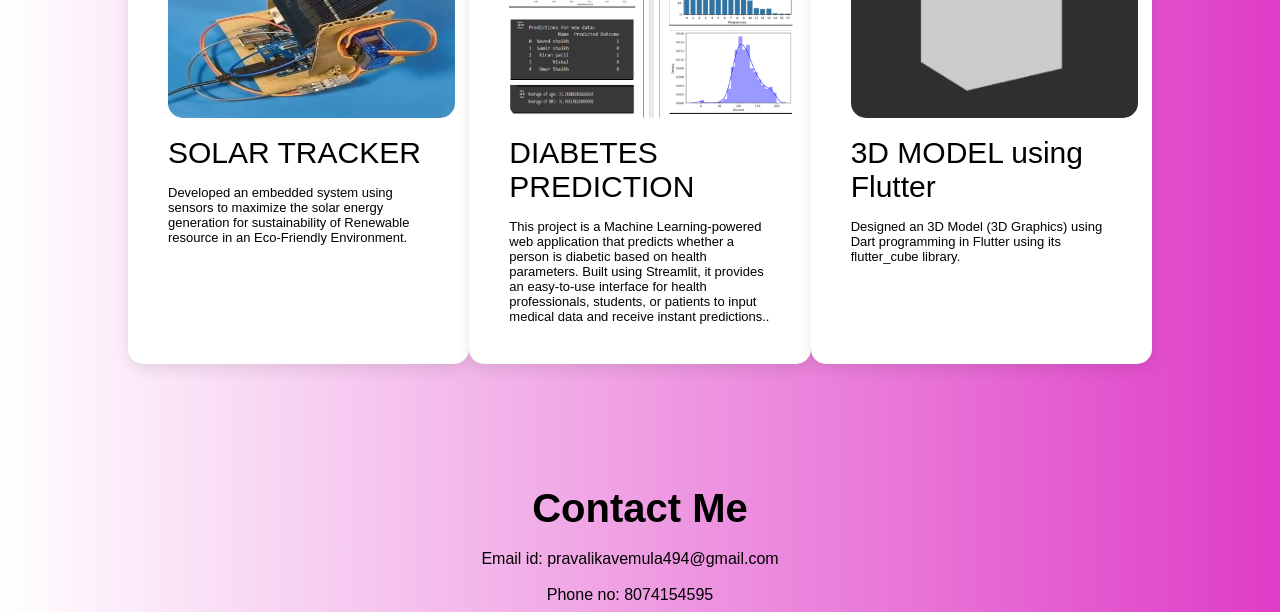
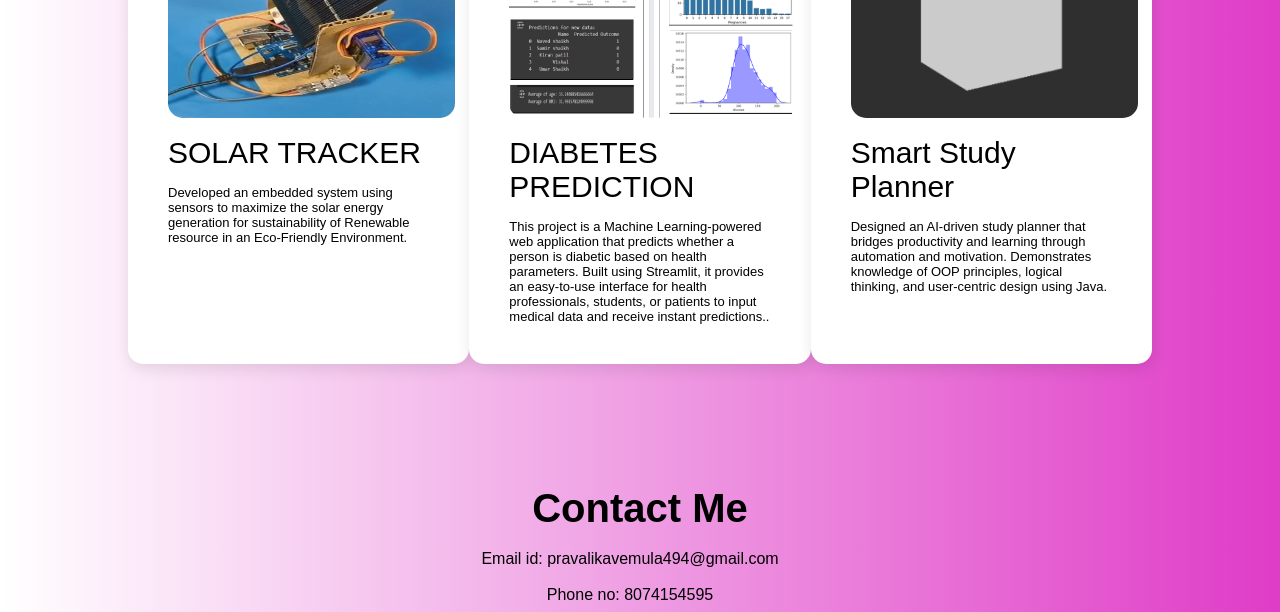
Before and after one commit to Pravalikavemula/portfolio, a plain HTML site: page portfolio/index.html in a window 1280 px wide. Shown: the part 1740-2352 px from the top of the page. Drawn offline with Linux system fonts and the light colour scheme.

Commit message:
Revise project section and add new project
Updated project descriptions and added a new project.

```diff
--- a/portfolio/index.html
+++ b/portfolio/index.html
@@ -88,9 +88,10 @@
                 </div>
                 <div class="project-col">
                     <img src="photos/prj3.jpg" alt="Project 3">
-                    <h3> 3D MODEL using Flutter</h3>
-                    <p> Designed an 3D Model (3D Graphics) using Dart
-                        programming in Flutter using its flutter_cube library.</p>
+                    <h3> Smart Study Planner</h3>
+                    <p> Designed an AI-driven study planner that bridges productivity and learning through automation and motivation.
+                        Demonstrates knowledge of OOP principles,
+                        logical thinking, and user-centric design using Java.</p>
                 </div>
            </div>
         </div>
```
